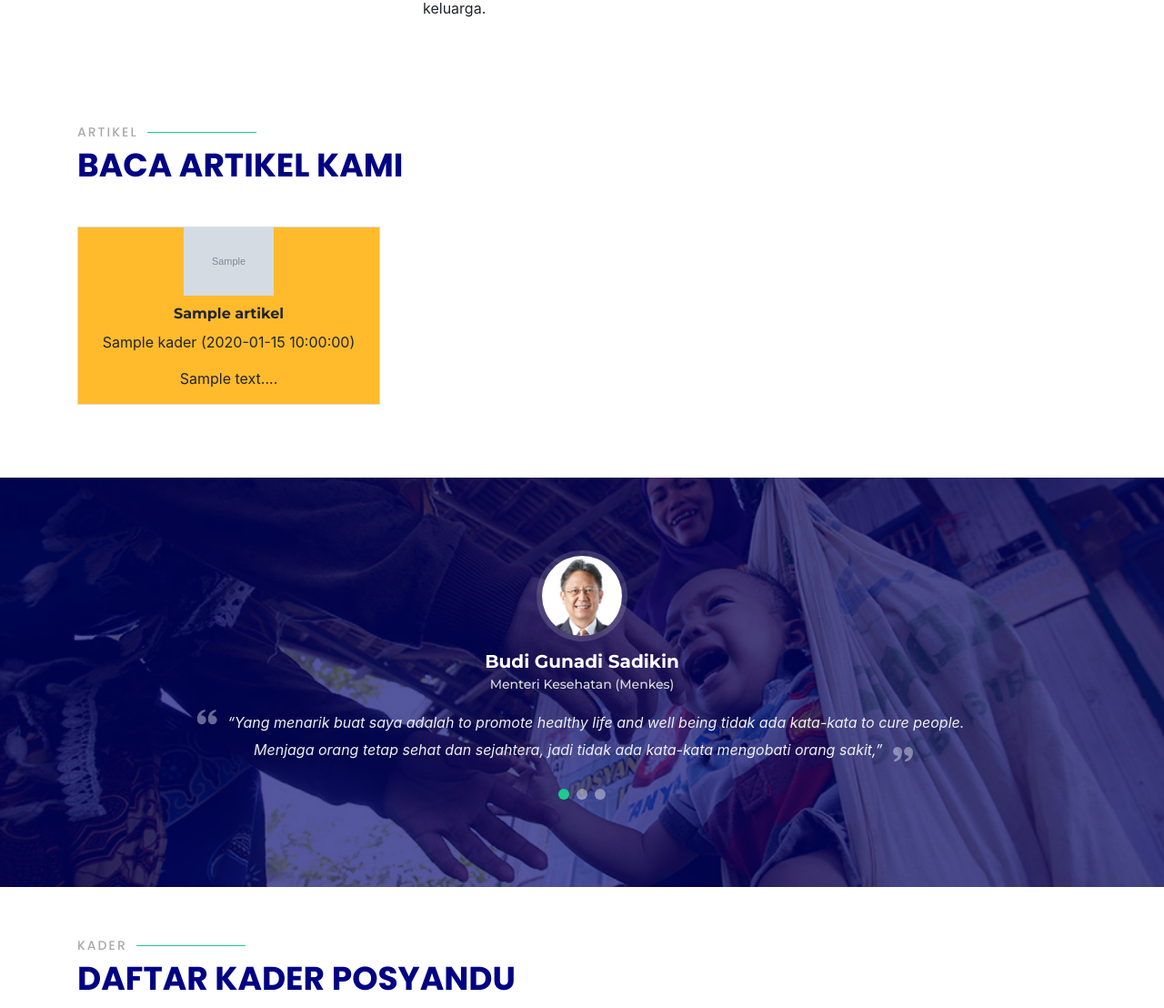
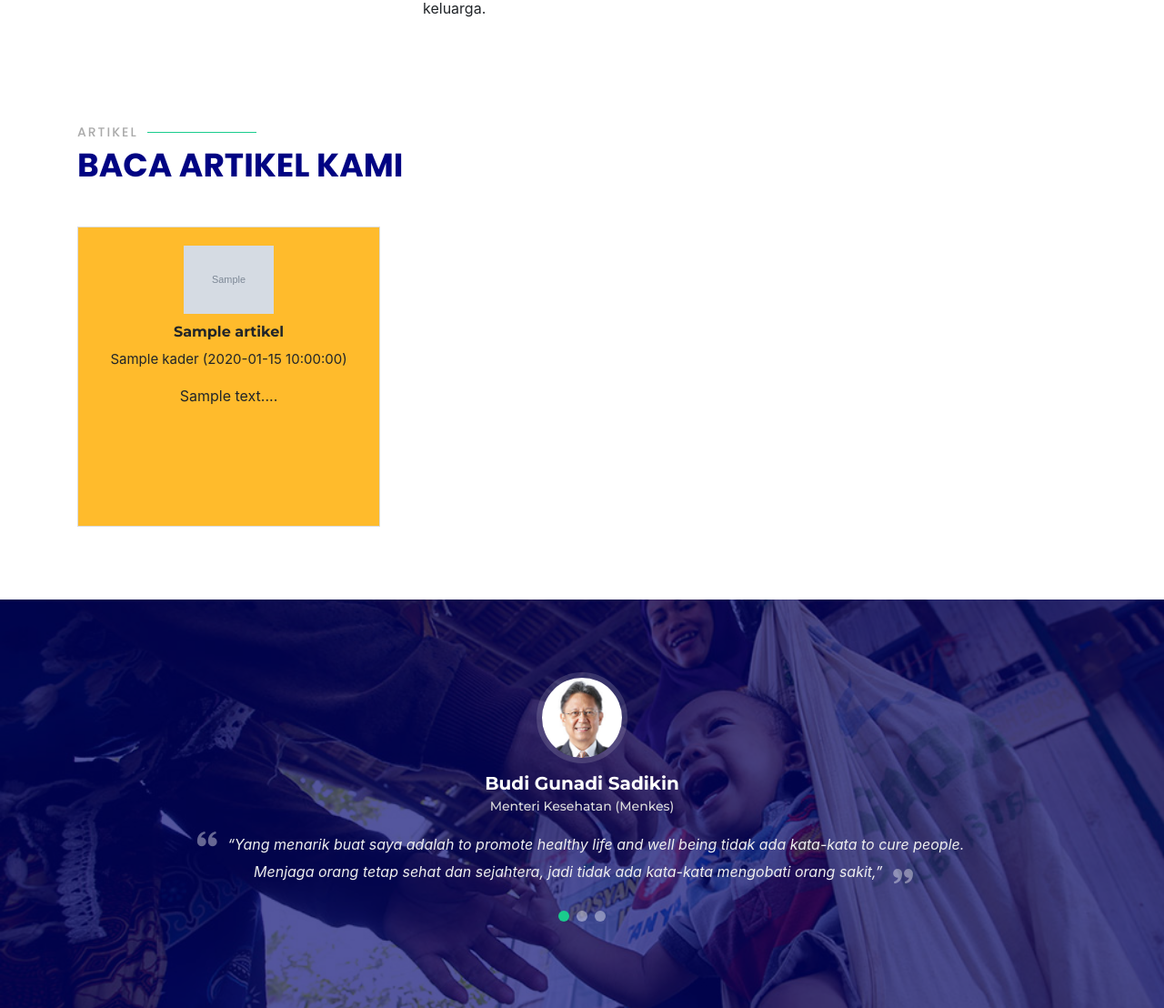
Before and after one commit to ilhanabhit/posyandu, a PHP site: page / in a window 1280 px wide. Shown: the part 2986-4094 px from the top of the page at 91% size. Run offline with PHP 8.4, Linux system fonts and the light colour scheme; tables that the repository leaves empty or names only in its code hold one stand-in row (values such as "Sample post"); grey boxes marked "Sample" are stand-in pictures.

Commit message:
update artikel landing

```diff
--- a/index.php
+++ b/index.php
@@ -366,12 +366,13 @@
     gap: 20px;
     overflow-x: auto;
     width: 100%;
+    min-width: 600px; /* Adjust the minimum width as needed */
     padding-bottom: 20px;
   }
 
   .artikel-item {
     width: 30%;
-            height: 50%;
+    height: 330px;
     flex: 0 0 auto;
     background-color: #ffbb2c;
     text-align: center;
@@ -394,7 +395,7 @@
   }
 
   .tgl-dibuat {
-            font-size: 15 px;
+    font-size: 15px;
     margin-bottom: 10px;
   }
 
@@ -404,14 +405,16 @@
     word-wrap: break-word;
     white-space: normal;
     display: block;
-            /* Ensures the content is displayed as a block element */
   }
 
   .artikel-img {
     width: 30%;
-            height: 25%;
+    height: 300px;
+    padding-top: 20px;
   }
 </style>
+
+
 
         <div class="section-title" data-aos="fade-up">
           <h2>Artikel</h2>
```
Also changed, not shown: forms/berkas/posyandu12.png (added). Lines whose indentation alone changed are shown as unchanged.
